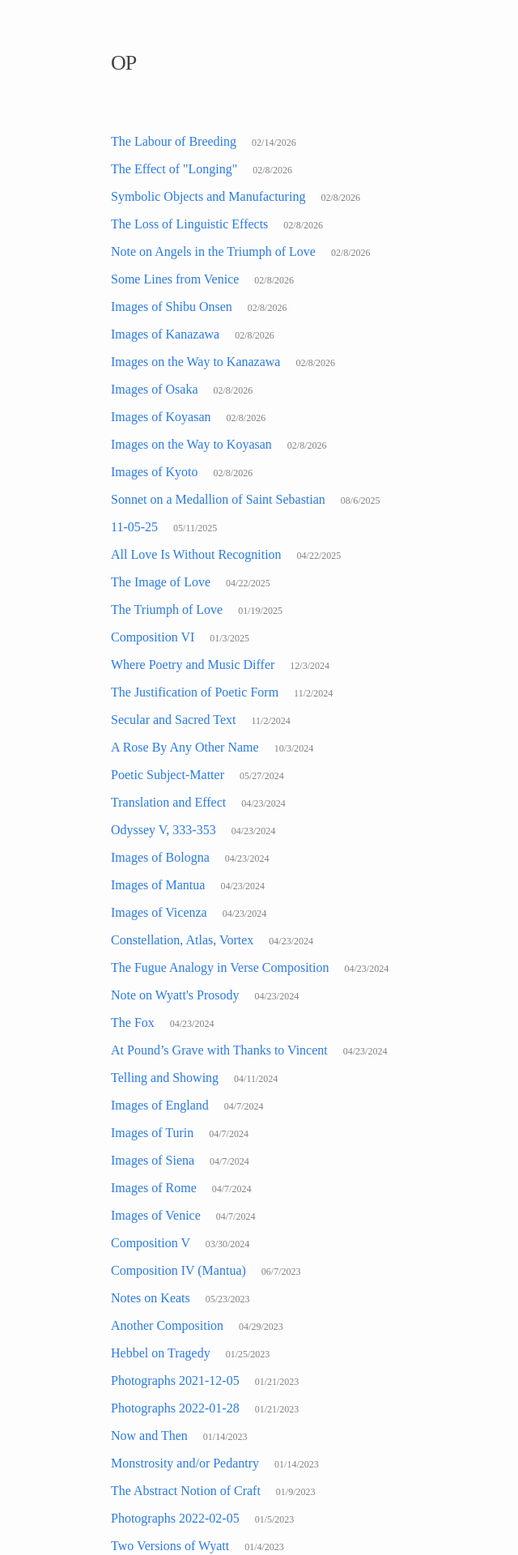
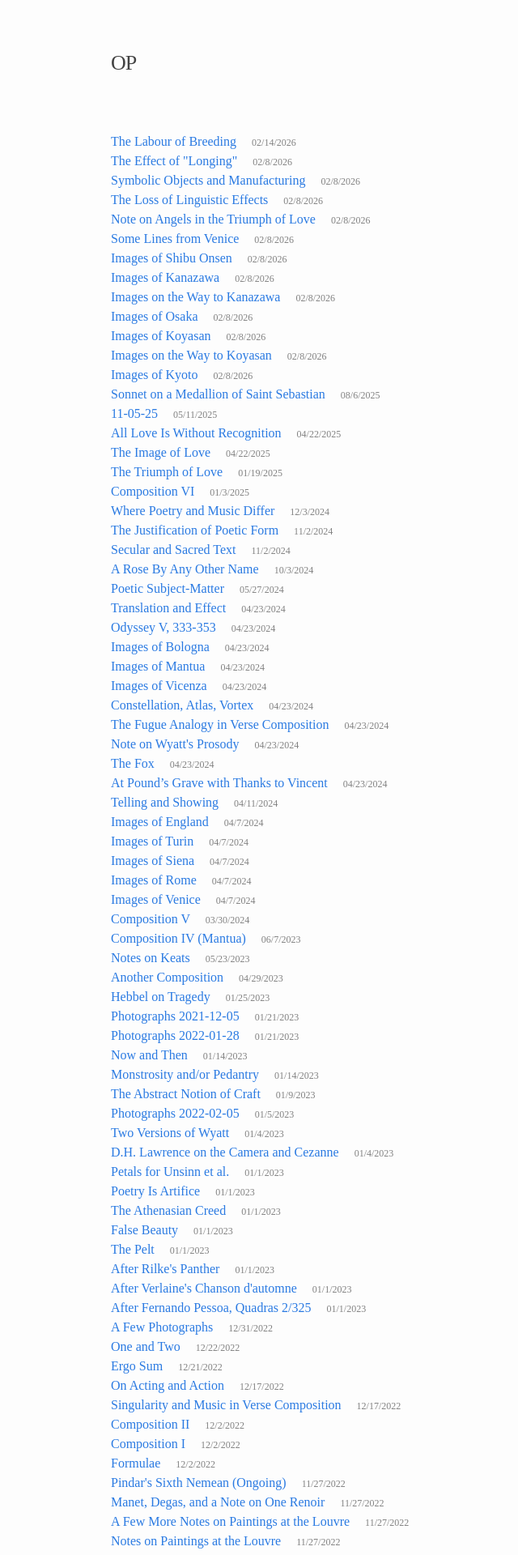
Before and after one commit to TheatrumMundi/TheatrumMundi, a Jekyll site: the page built from index.markdown, in a window 1280 px wide. Shown: the top 1920 px of the page at 81% size, without its empty margins (133-773 px from the left). Built offline with Jekyll 4.4.1, drawn with Linux system fonts in a browser that asks for light colours; some web fonts are replaced.

Commit message:
Remove spacing between posts on home page

```diff
--- a/_sass/minima.scss
+++ b/_sass/minima.scss
@@ -52,7 +52,7 @@ $small-font-size:  $base-font-size * 0.750 !default;
 $base-line-height: 1.5 !default;
 
 $spacing-unit:     30px !default;
-$list-spacing-unit:10px;
+$list-spacing-unit:0px;
 
 $text-color:       #111 !default;
 $background-color: #fdfdfd !default;
```
